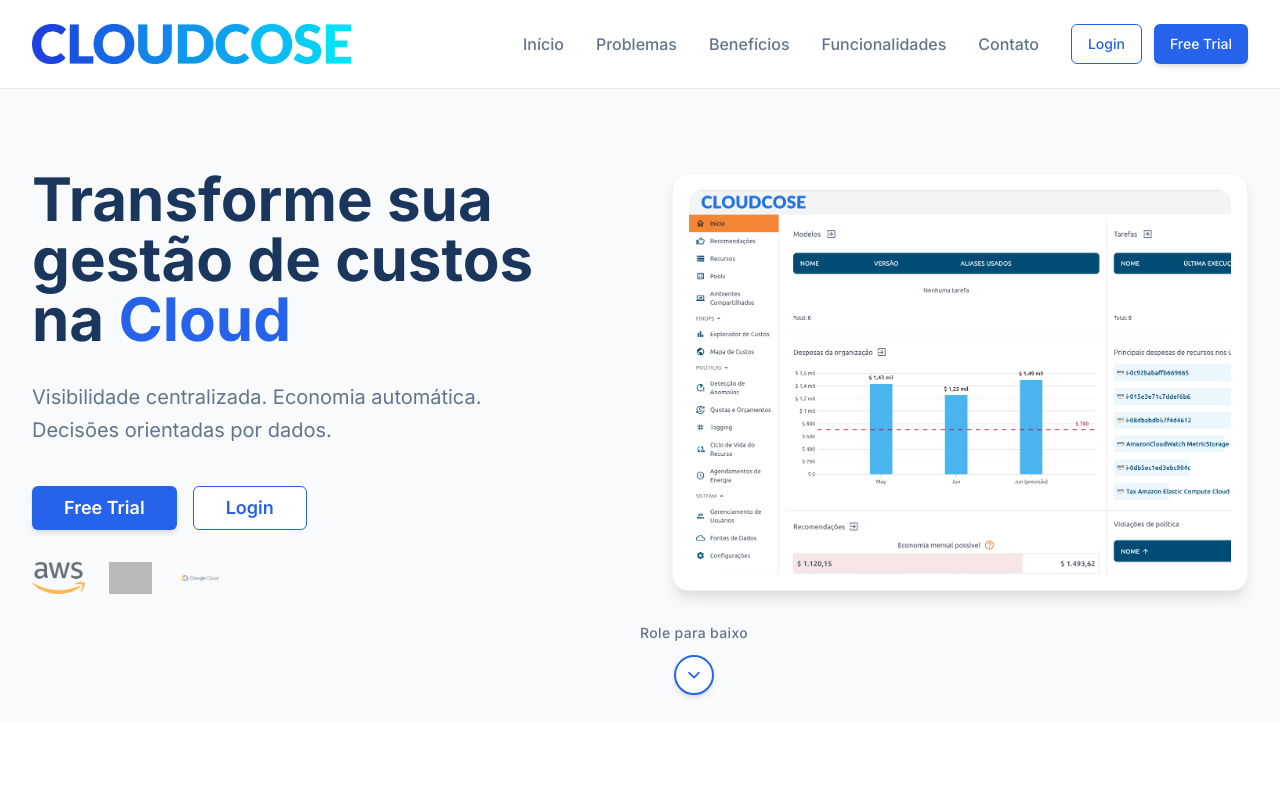
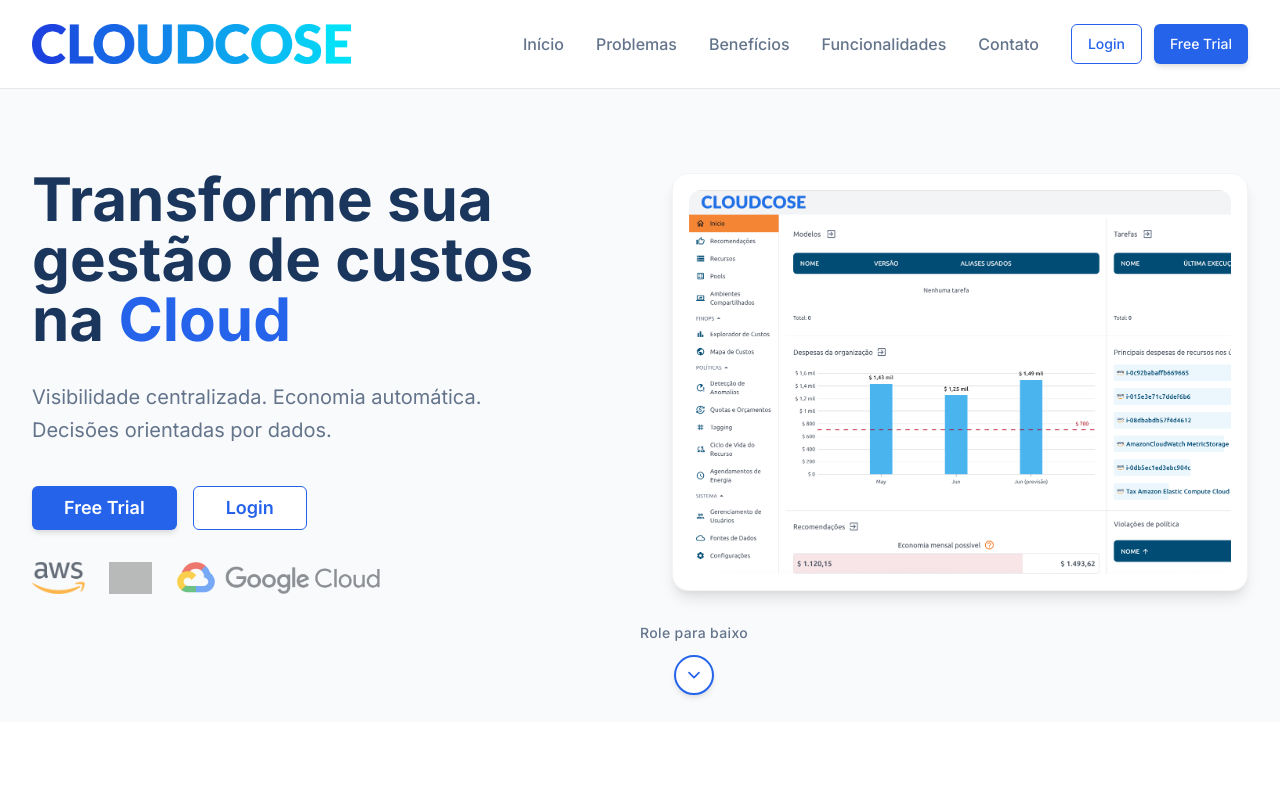
Before and after one commit to bwsolucoes/cloudcose-cost-command, a React (Vite) app: page / in a window 1280 px wide. Shown: the top 800 px of the page. Built offline with nearby package versions, Linux system fonts and the light colour scheme; grey boxes are pictures that could not be loaded.

Commit message:
Replace Google Cloud logo in Hero section
Replaced the Google Cloud logo in the Hero section with the new image.

```diff
--- a/src/components/HeroSection.tsx
+++ b/src/components/HeroSection.tsx
@@ -50,7 +50,7 @@ const HeroSection = ({ onLogin, onFreeTrial }: HeroSectionProps) => {
                 className="h-8 object-contain"
               />
               <img
-                src="/lovable-uploads/16c4dd15-a0b8-4193-b4c0-fb3e062ad46c.png"
+                src="/lovable-uploads/f0004152-638c-4450-a721-1d205eff0193.png"
                 alt="Google Cloud"
                 className="h-8 object-contain"
               />
```
Also changed, not shown: public/lovable-uploads/f0004152-638c-4450-a721-1d205eff0193.png (added).
